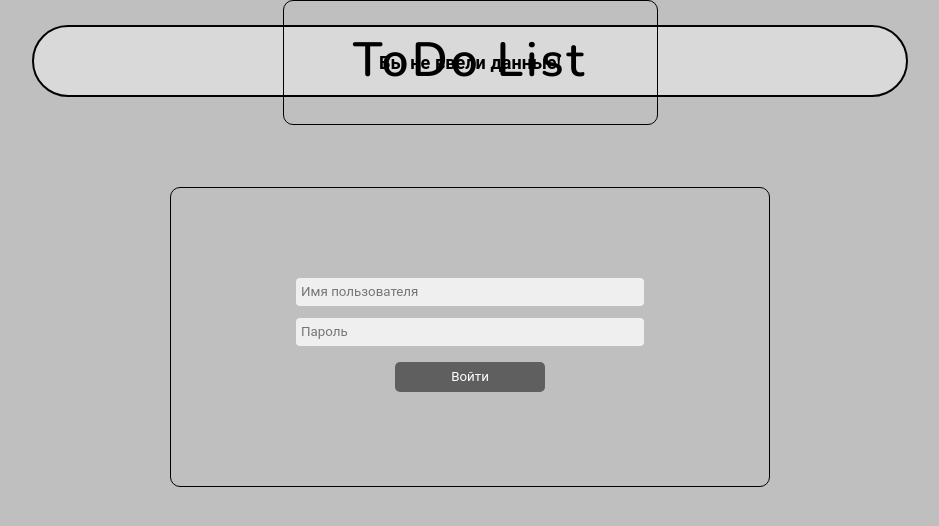
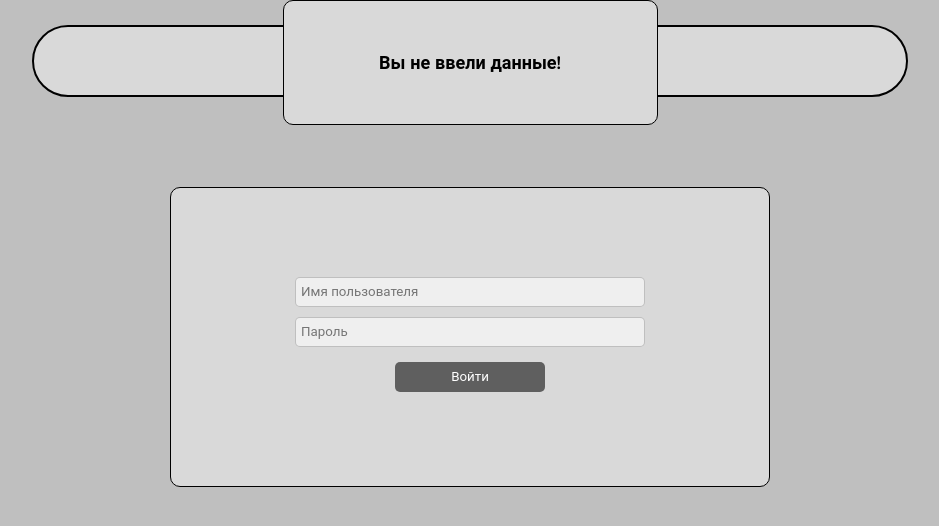
Before and after one commit to tawerx/ToDo-List, a React (Create React App) app: page /auth/login in a window 1280 px wide. Both pictures are taken after a click on the button "Войти". Shown: the top 526 px of the page, without its empty margins (170-1109 px from the left). Built offline with nearby package versions, Linux system fonts and the light colour scheme.

Commit message:
fix scss

```diff
--- a/src/components/alert/Alert.module.scss
+++ b/src/components/alert/Alert.module.scss
@@ -3,6 +3,7 @@ html {
 }
 
 .alert_container {
+  background-color: #d9d9d9;
   position: absolute;
   top: 0;
   left: 0;
--- a/src/routes/Auth/Auth.module.scss
+++ b/src/routes/Auth/Auth.module.scss
@@ -1,4 +1,5 @@
 .auth_wrapper {
+  background-color: #d9d9d9;
   margin: 0 auto;
   width: 600px;
   height: 300px;
```
